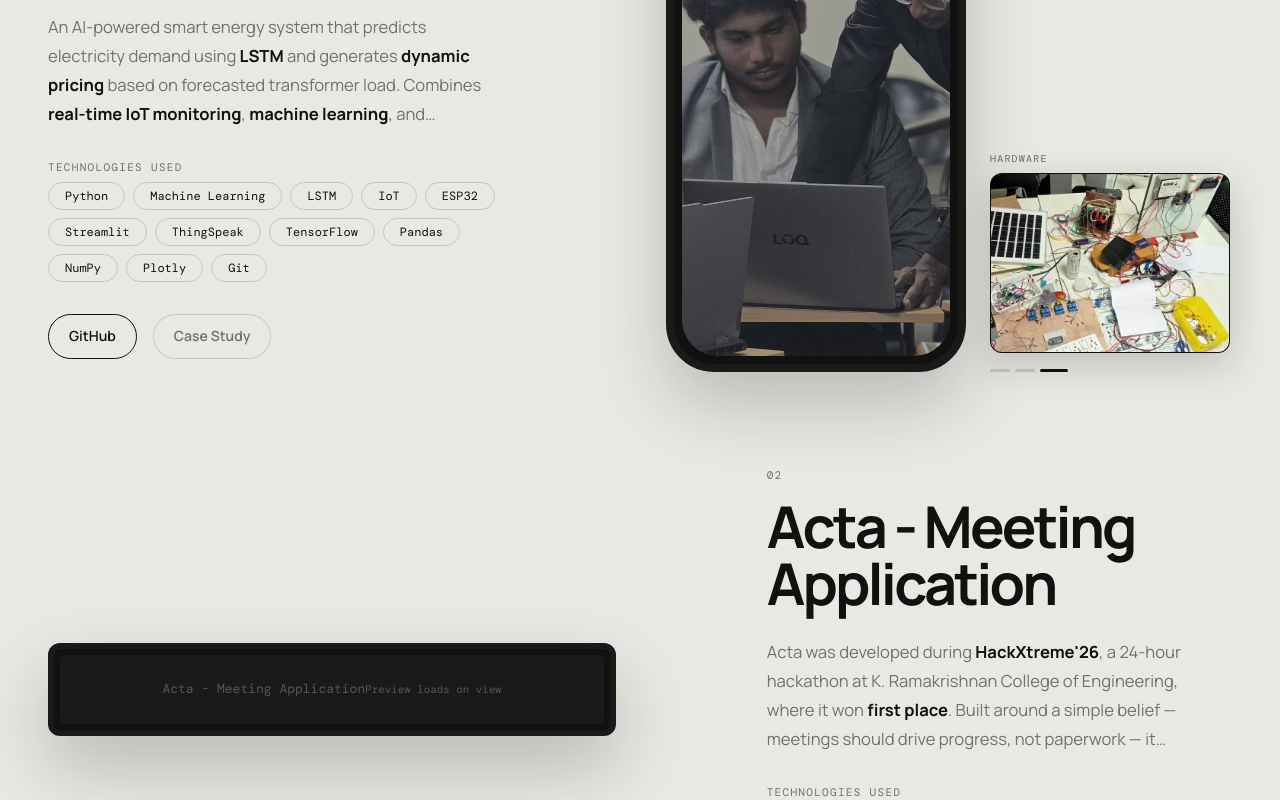
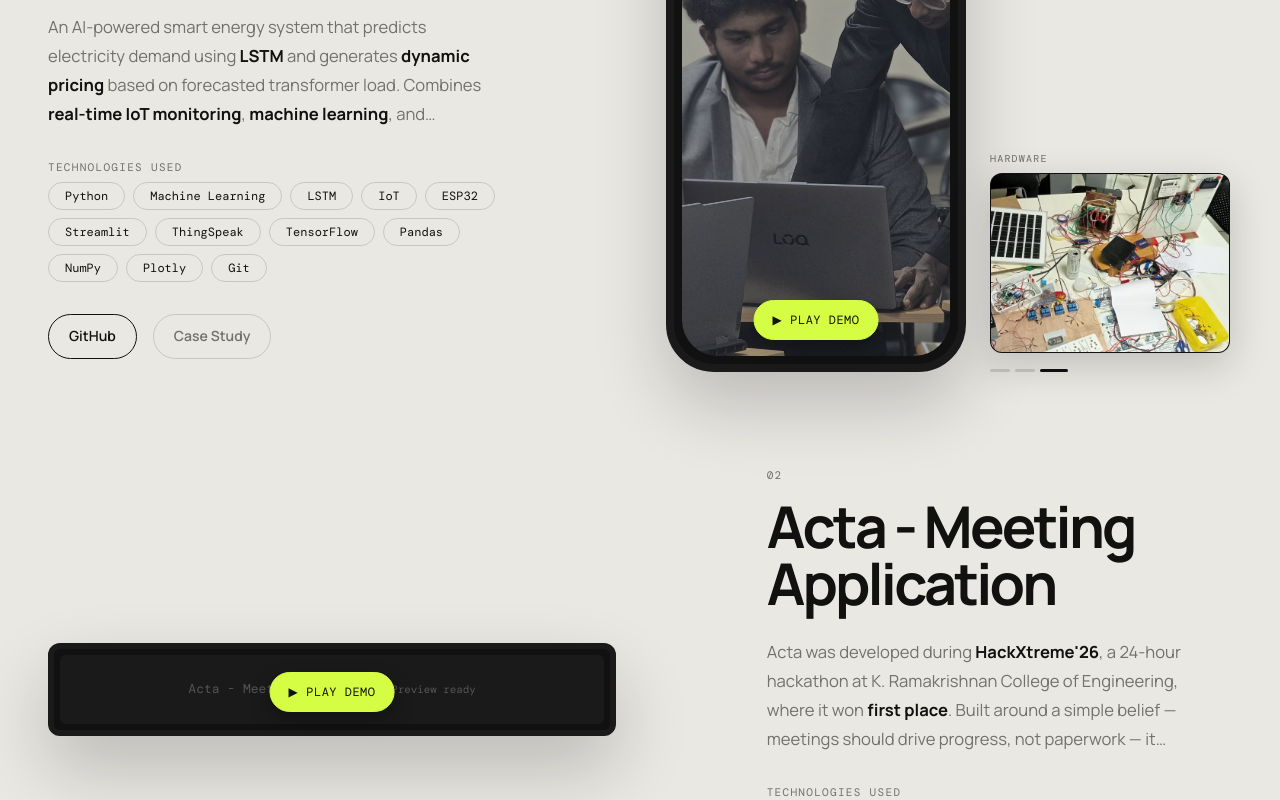
Before and after one commit to kumarpraveen63263-rgb/praveen-portfolio, a React (Vite) app: page / in a window 1280 px wide. Shown: the part 1433-2233 px from the top of the page. Built offline with nearby package versions, Linux system fonts and the light colour scheme; a web font is replaced by a local one.

Commit message:
Improve project video loading

```diff
--- a/src/components/ProjectSpread.jsx
+++ b/src/components/ProjectSpread.jsx
@@ -22,6 +22,7 @@ function ProjectSpread({ project, reverse = false }) {
   const [ref, isVisible] = useRevealOnView(0.22);
   const [videoFailed, setVideoFailed] = useState(false);
   const [videoReady, setVideoReady] = useState(false);
+  const [videoStarted, setVideoStarted] = useState(false);
 
   const hasHardware = project.hardwarePhotos && project.hardwarePhotos.length > 0;
 
@@ -64,11 +65,11 @@ function ProjectSpread({ project, reverse = false }) {
       <div className={`project-spread__media ${hasHardware ? 'project-spread__media--dual' : ''}`}>
         {/* Frame (Phone or Landscape Web) */}
         <div className={`project-spread__frame ${project.orientation === 'landscape' ? 'project-spread__frame--landscape' : ''}`}>
-          {project.videoSrc && !videoFailed && isVisible ? (
+          {project.videoSrc && !videoFailed && isVisible && videoStarted ? (
             <>
               <video
                 className={`project-spread__video ${videoReady ? 'is-ready' : ''}`}
-                autoPlay loop muted playsInline
+                autoPlay loop muted playsInline controls
                 preload="metadata"
                 onLoadedData={() => setVideoReady(true)}
                 onCanPlay={() => setVideoReady(true)}
@@ -94,8 +95,13 @@ function ProjectSpread({ project, reverse = false }) {
           ) : (
             <div className="project-spread__fallback" aria-hidden="true">
               <span>{project.title}</span>
-              <small>Preview loads on view</small>
+              <small>Preview ready</small>
             </div>
+          )}
+          {project.videoSrc && isVisible && !videoStarted && !videoFailed && (
+            <button className="project-spread__play" type="button" onClick={() => setVideoStarted(true)}>
+              <span aria-hidden="true">▶</span> Play demo
+            </button>
           )}
         </div>
 
--- a/src/styles.css
+++ b/src/styles.css
@@ -703,6 +703,42 @@ h3 {
   filter: saturate(0.8) brightness(0.7);
 }
 
+.project-spread__play {
+  position: absolute;
+  z-index: 3;
+  left: 50%;
+  bottom: 24px;
+  display: inline-flex;
+  align-items: center;
+  gap: 8px;
+  transform: translateX(-50%);
+  border: 1px solid var(--acid);
+  border-radius: 999px;
+  padding: 11px 18px;
+  background: var(--acid);
+  color: var(--ink);
+  font: 12px var(--font-mono);
+  letter-spacing: 0.04em;
+  text-transform: uppercase;
+  box-shadow: 0 8px 20px rgba(0,0,0,0.28);
+  transition: transform 0.22s var(--ease), background 0.22s var(--ease), box-shadow 0.22s var(--ease);
+}
+
+.project-spread__play:hover {
+  transform: translateX(-50%) translateY(-4px);
+  background: var(--paper);
+  box-shadow: 0 12px 26px rgba(0,0,0,0.32);
+}
+
+.project-spread__play:active {
+  transform: translateX(-50%) scale(0.97);
+}
+
+.project-spread__play:focus-visible {
+  outline: 2px solid var(--acid);
+  outline-offset: 4px;
+}
+
 .project-spread__video-loading {
   position: absolute;
   z-index: 2;
@@ -763,6 +799,10 @@ h3 {
   width: calc(100% - 12px);
   height: calc(100% - 12px);
   border-radius: 6px;
+}
+
+.project-spread__frame--landscape .project-spread__play {
+  bottom: 18px;
 }
 
 .project-spread__fallback {
@@ -1793,6 +1833,8 @@ h3 {
     animation: none !important;
   }
   .cursor { display: none; }
+  .project-spread__play,
+  .project-spread__loading-dot { animation: none; transition: none; }
   .section-transition:not(.hero),
   .section-transition.section-is-visible:not(.hero) {
     opacity: 1;
```
Also changed, not shown: 1 other file (tests, documents, lock files or other folders).
